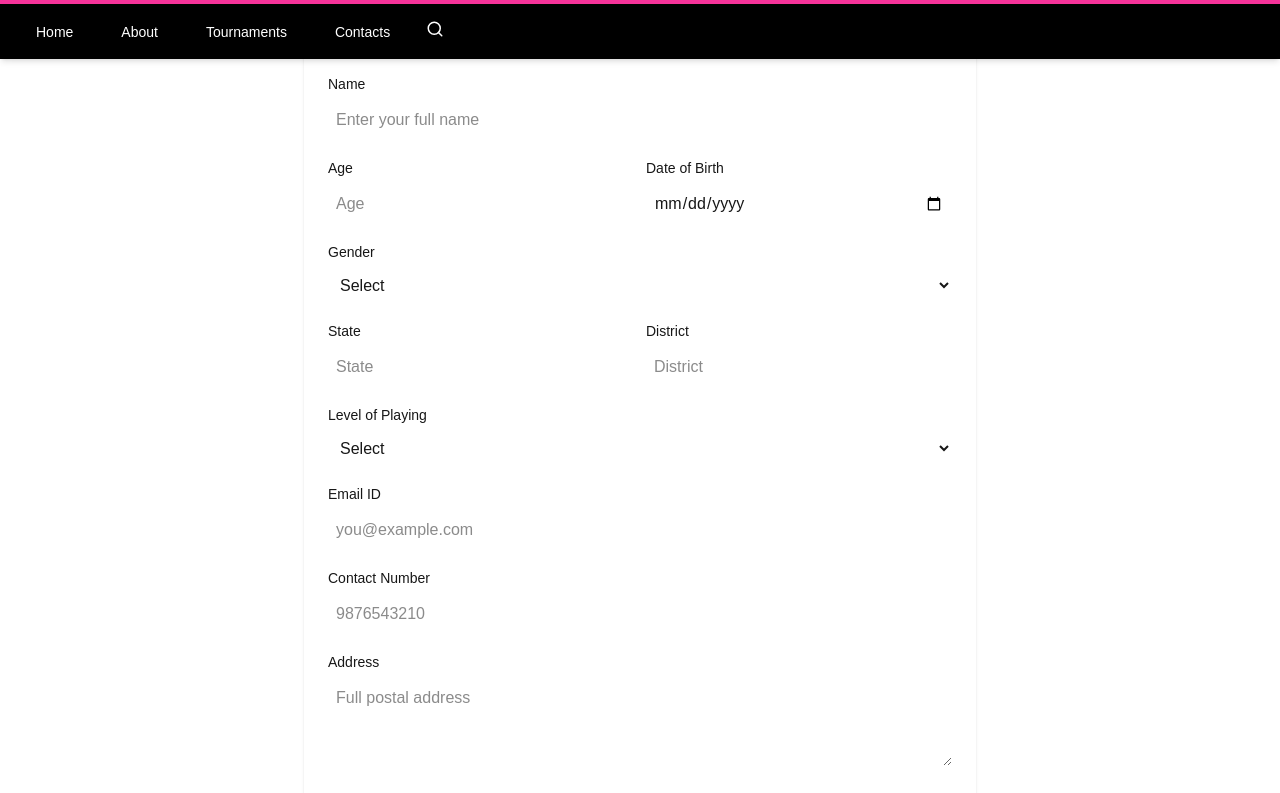
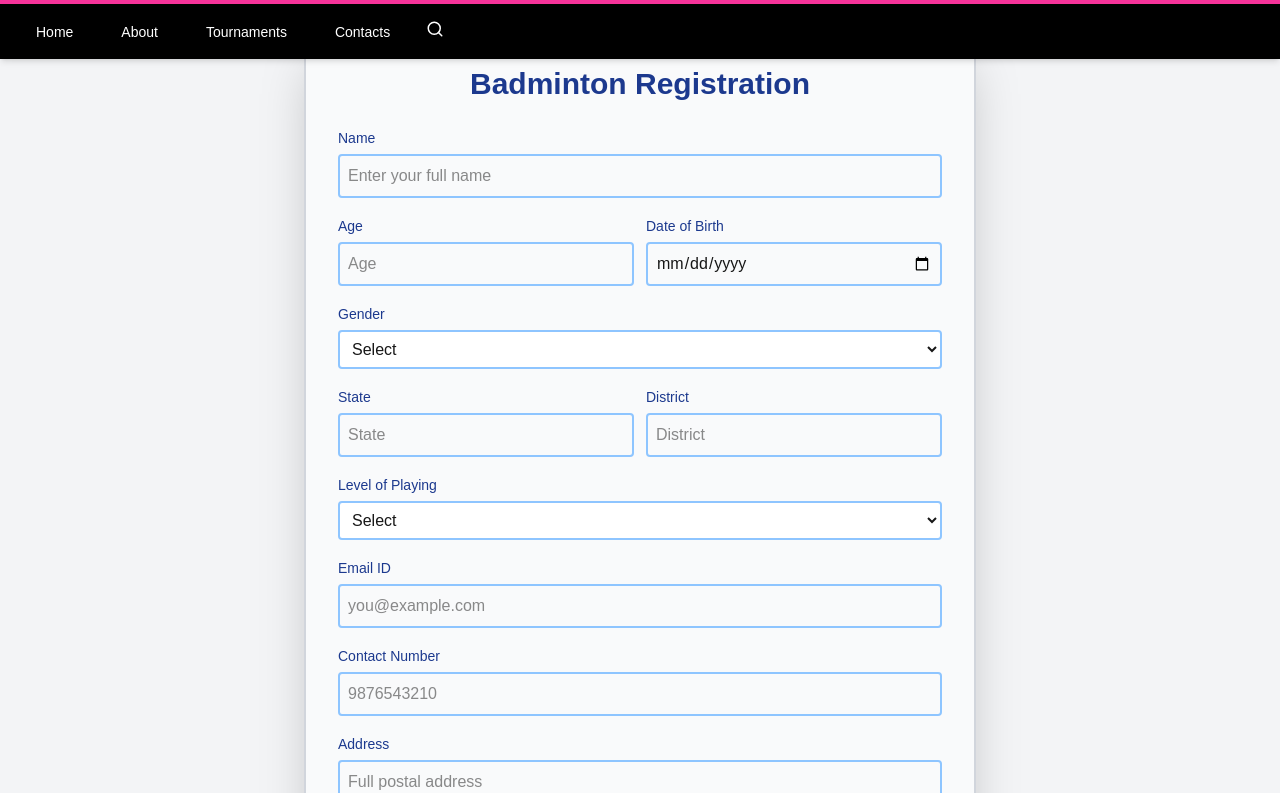
Before and after one commit to sriram-2019/badmin, a Next.js app: page /register in a window 1280 px wide. Shown: the top 793 px of the page. Built offline with nearby package versions, Linux system fonts and the light colour scheme.

Commit message:
Enhance registration form styling and structure

```diff
--- a/src/app/register/page.tsx
+++ b/src/app/register/page.tsx
@@ -159,20 +159,21 @@ export default function RegisterUserTailwind() {
   }
 
   return (
-    <div className="max-w-2xl mx-auto p-6 bg-white rounded-lg shadow">
-      <h3 className="text-2xl font-semibold mb-4">
-        Badminton Registration
-      </h3>
+    <div className="min-h-screen bg-gray-100 py-8 px-4">
+      <div className="max-w-2xl mx-auto p-8 bg-gray-50 rounded-xl shadow-2xl border-2 border-gray-300">
+        <h3 className="text-3xl font-bold mb-6 text-blue-900 text-center">
+          Badminton Registration
+        </h3>
 
       <form onSubmit={handleSubmit} className="space-y-4">
         {/* Name */}
         <div>
-          <label className="text-sm font-medium">Name</label>
+          <label className="text-sm font-medium text-blue-900">Name</label>
           <input
             name="name"
             value={form.name}
             onChange={handleChange}
-            className="mt-1 w-full rounded border-gray-300 p-2"
+            className="mt-1 w-full rounded border-2 border-blue-300 p-2 focus:border-blue-500 focus:ring-2 focus:ring-blue-200 focus:outline-none"
             placeholder="Enter your full name"
           />
         </div>
@@ -180,36 +181,36 @@ export default function RegisterUserTailwind() {
         {/* Age & DOB */}
         <div className="grid grid-cols-1 sm:grid-cols-2 gap-3">
           <div>
-            <label className="text-sm font-medium">Age</label>
+            <label className="text-sm font-medium text-blue-900">Age</label>
             <input
               name="age"
               value={form.age}
               type="number"
               onChange={handleChange}
-              className="mt-1 w-full rounded border-gray-300 p-2"
+              className="mt-1 w-full rounded border-2 border-blue-300 p-2 focus:border-blue-500 focus:ring-2 focus:ring-blue-200 focus:outline-none"
               placeholder="Age"
             />
           </div>
           <div>
-            <label className="text-sm font-medium">Date of Birth</label>
+            <label className="text-sm font-medium text-blue-900">Date of Birth</label>
             <input
               name="dob"
               value={form.dob}
               type="date"
               onChange={handleChange}
-              className="mt-1 w-full rounded border-gray-300 p-2"
+              className="mt-1 w-full rounded border-2 border-blue-300 p-2 focus:border-blue-500 focus:ring-2 focus:ring-blue-200 focus:outline-none"
             />
           </div>
         </div>
 
         {/* Gender */}
         <div>
-          <label className="text-sm font-medium">Gender</label>
+          <label className="text-sm font-medium text-blue-900">Gender</label>
           <select
             name="gender"
             value={form.gender}
             onChange={handleChange}
-            className="mt-1 w-full rounded border-gray-300 p-2"
+            className="mt-1 w-full rounded border-2 border-blue-300 p-2 focus:border-blue-500 focus:ring-2 focus:ring-blue-200 focus:outline-none bg-white"
           >
             <option value="">Select</option>
             <option value="male">Male</option>
@@ -221,22 +222,22 @@ export default function RegisterUserTailwind() {
         {/* State & District */}
         <div className="grid grid-cols-1 sm:grid-cols-2 gap-3">
           <div>
-            <label className="text-sm font-medium">State</label>
+            <label className="text-sm font-medium text-blue-900">State</label>
             <input
               name="state"
               value={form.state}
               onChange={handleChange}
-              className="mt-1 w-full rounded border-gray-300 p-2"
+              className="mt-1 w-full rounded border-2 border-blue-300 p-2 focus:border-blue-500 focus:ring-2 focus:ring-blue-200 focus:outline-none"
               placeholder="State"
             />
           </div>
           <div>
-            <label className="text-sm font-medium">District</label>
+            <label className="text-sm font-medium text-blue-900">District</label>
             <input
               name="district"
               value={form.district}
               onChange={handleChange}
-              className="mt-1 w-full rounded border-gray-300 p-2"
+              className="mt-1 w-full rounded border-2 border-blue-300 p-2 focus:border-blue-500 focus:ring-2 focus:ring-blue-200 focus:outline-none"
               placeholder="District"
             />
           </div>
@@ -244,14 +245,14 @@ export default function RegisterUserTailwind() {
 
         {/* Level of playing */}
         <div>
-          <label className="text-sm font-medium">
+          <label className="text-sm font-medium text-blue-900">
             Level of Playing
           </label>
           <select
             name="level"
             value={form.level}
             onChange={handleChange}
-            className="mt-1 w-full rounded border-gray-300 p-2"
+            className="mt-1 w-full rounded border-2 border-blue-300 p-2 focus:border-blue-500 focus:ring-2 focus:ring-blue-200 focus:outline-none bg-white"
           >
             <option value="">Select</option>
             <option value="National">National</option>
@@ -262,37 +263,37 @@ export default function RegisterUserTailwind() {
 
         {/* Email ID */}
         <div>
-          <label className="text-sm font-medium">Email ID</label>
+          <label className="text-sm font-medium text-blue-900">Email ID</label>
           <input
             name="email"
             value={form.email}
             type="email"
             onChange={handleChange}
-            className="mt-1 w-full rounded border-gray-300 p-2"
+            className="mt-1 w-full rounded border-2 border-blue-300 p-2 focus:border-blue-500 focus:ring-2 focus:ring-blue-200 focus:outline-none"
             placeholder="you@example.com"
           />
         </div>
 
         {/* Contact Number */}
         <div>
-          <label className="text-sm font-medium">Contact Number</label>
+          <label className="text-sm font-medium text-blue-900">Contact Number</label>
           <input
             name="phone_no"
             value={form.phone_no}
             onChange={handleChange}
-            className="mt-1 w-full rounded border-gray-300 p-2"
+            className="mt-1 w-full rounded border-2 border-blue-300 p-2 focus:border-blue-500 focus:ring-2 focus:ring-blue-200 focus:outline-none"
             placeholder="9876543210"
           />
         </div>
 
         {/* Address */}
         <div>
-          <label className="text-sm font-medium">Address</label>
+          <label className="text-sm font-medium text-blue-900">Address</label>
           <textarea
             name="address"
             value={form.address}
             onChange={handleChange}
-            className="mt-1 w-full rounded border-gray-300 p-2"
+            className="mt-1 w-full rounded border-2 border-blue-300 p-2 focus:border-blue-500 focus:ring-2 focus:ring-blue-200 focus:outline-none"
             placeholder="Full postal address"
             rows={3}
           />
@@ -300,7 +301,7 @@ export default function RegisterUserTailwind() {
 
         {/* JPG Upload: hidden input + styled button */}
         <div>
-          <label className="text-sm font-medium">
+          <label className="text-sm font-medium text-blue-900">
             Upload JPG Proof (optional)
           </label>
           <div className="mt-2 flex items-center gap-4">
@@ -315,7 +316,7 @@ export default function RegisterUserTailwind() {
             <button
               type="button"
               onClick={onChooseFileClick}
-              className="px-4 py-2 bg-indigo-600 text-white rounded hover:bg-indigo-700"
+              className="px-4 py-2 bg-blue-600 text-white rounded-lg hover:bg-blue-700 shadow-md transition-all duration-200"
             >
               {file ? "Change File" : "Choose File"}
             </button>
@@ -351,7 +352,7 @@ export default function RegisterUserTailwind() {
           <button
             type="submit"
             disabled={loading}
-            className="px-4 py-2 rounded text-white bg-indigo-600 hover:bg-indigo-700 disabled:opacity-60"
+            className="px-6 py-2 rounded-lg text-white bg-blue-600 hover:bg-blue-700 disabled:opacity-60 shadow-md transition-all duration-200 font-semibold"
           >
             {loading ? "Saving..." : "Submit"}
           </button>
@@ -375,7 +376,7 @@ export default function RegisterUserTailwind() {
               clearFile();
               setStatus({ type: "", text: "" });
             }}
-            className="px-4 py-2 rounded border"
+            className="px-6 py-2 rounded-lg border-2 border-blue-400 text-blue-700 hover:bg-blue-50 transition-all duration-200 font-semibold"
           >
             Clear
           </button>
@@ -393,6 +394,7 @@ export default function RegisterUserTailwind() {
           </div>
         )}
       </form>
+      </div>
     </div>
   );
 }
```
